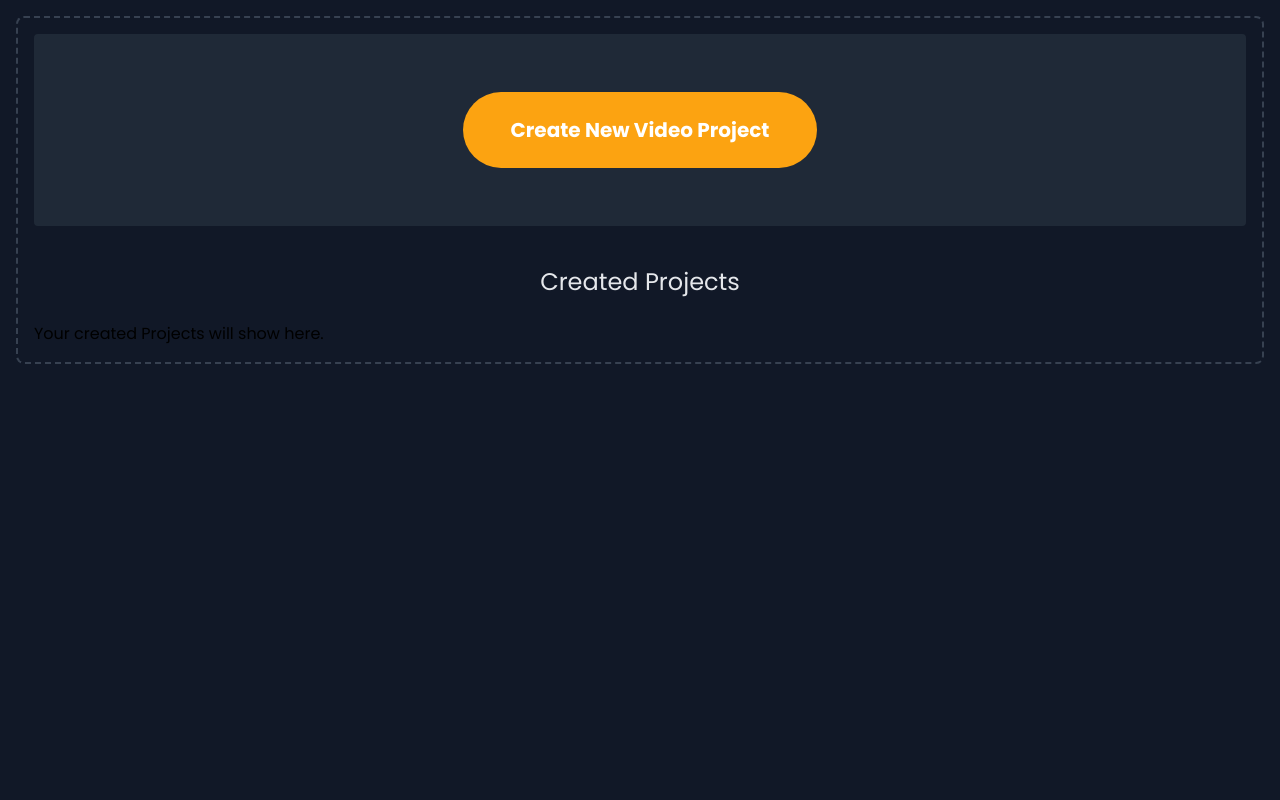
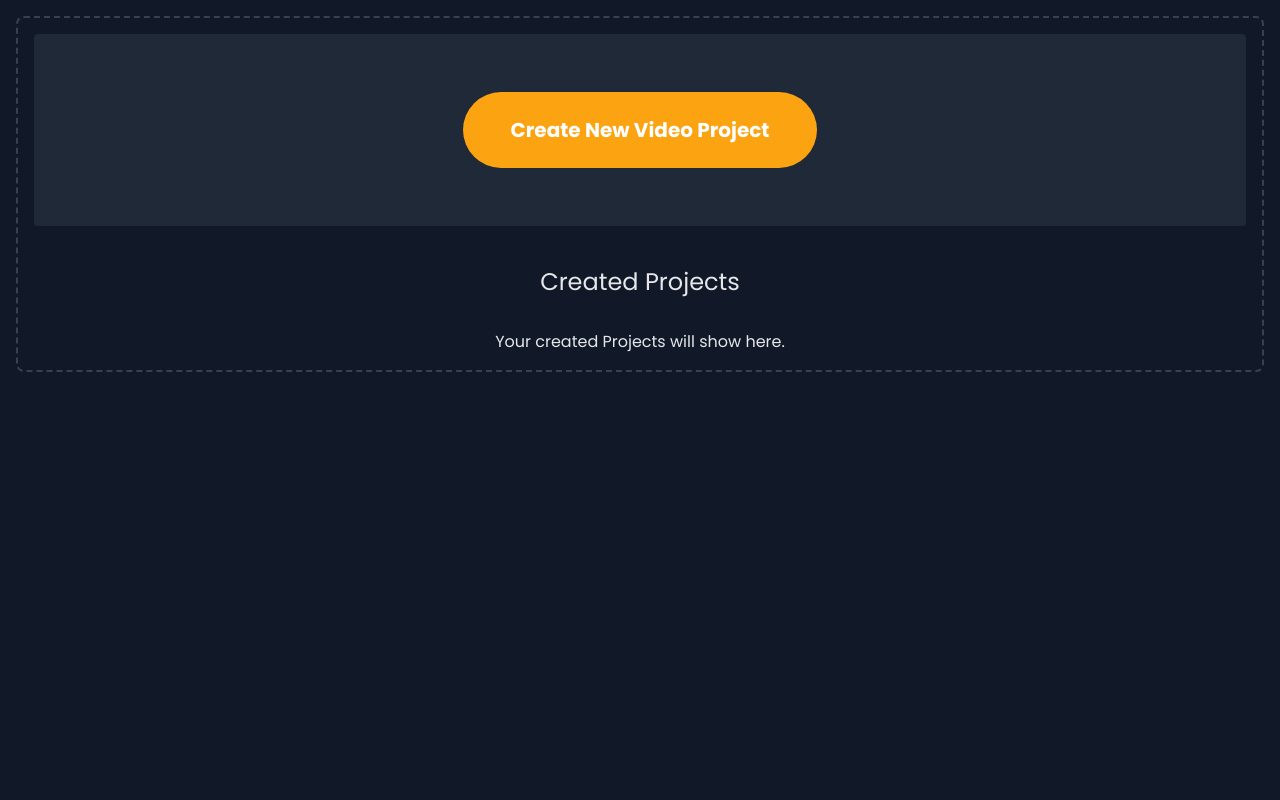
Before and after one commit to tayyab2914/SiteScroll-Video-Creator, a Django app: page /snip/dashboard/ in a window 1280 px wide. Shown: the part 64-864 px from the top of the page. Run offline with Django 5.2, Linux system fonts and the light colour scheme; the visitor is signed in with stand-in values (Sample User, id 1); some libraries are stand-ins or nearby versions.

Commit message:
Modify projects

```diff
--- a/templates/pages/dashboard.html
+++ b/templates/pages/dashboard.html
@@ -37,7 +37,7 @@
                         {% endfor %}
                 </div>
             {% else %}
-                <p>Your created Projects will show here.</p>
+                <p class="pt-2 text-gray-200 text-center">Your created Projects will show here.</p>
             {% endif %}
 
 
```
